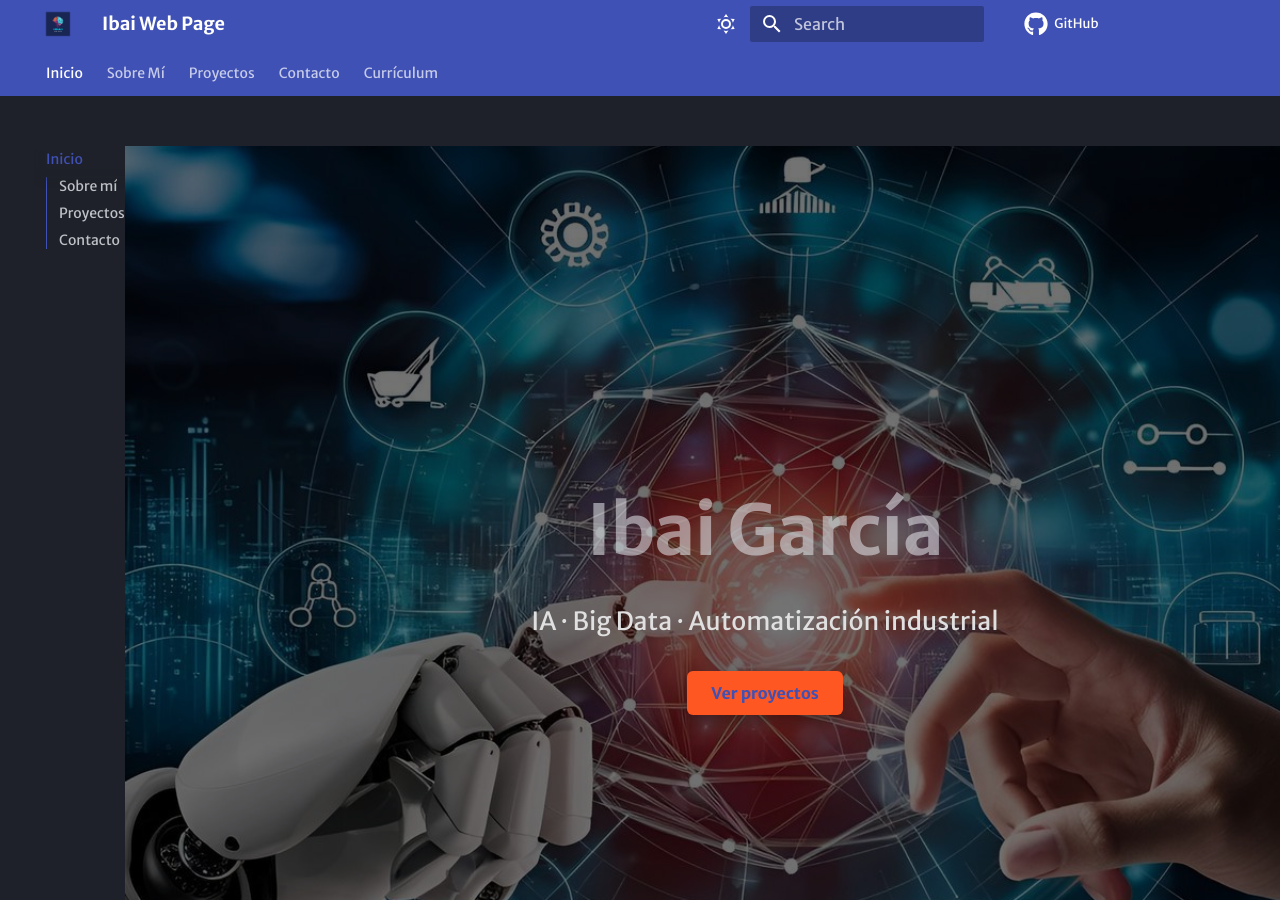
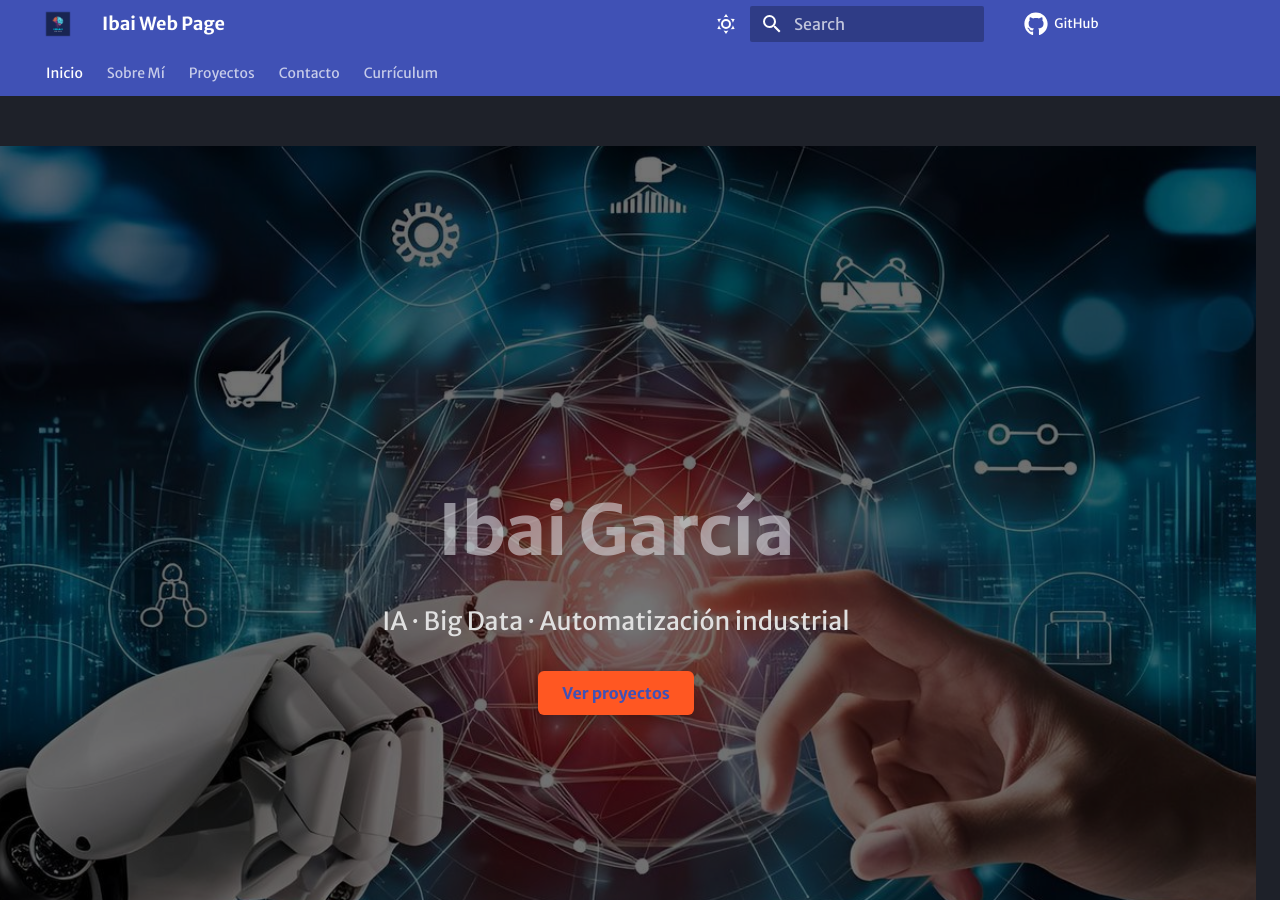
Before and after one commit to ibai-garcia/Ibai-Garcia.github.io, an MkDocs documentation site: the page built from docs/index.md, in a window 1280 px wide and 900 px high. Built offline with MkDocs 1.6.1 and Material for MkDocs 9.7.7, drawn with Linux system fonts in a browser that asks for light colours; some web fonts are replaced; comment, search, counter and statistics services are not loaded.

Commit message:
Cambios en los margenes de la foto de inicio

```diff
--- a/docs/styles/custom.css
+++ b/docs/styles/custom.css
@@ -3,7 +3,7 @@
   position: relative;
   width: 100vw;
   height: 100vh;
-  margin-left: calc(-50vw + 50%);
+  margin-left: calc(-25vw + 0%);
   background-image: url('/assets/images/fondo.jpg'); /* Ajusta si usas otra imagen */
   background-size: cover;
   background-position: center;
@@ -41,7 +41,6 @@
   margin-bottom: 2rem;
   color: #e0e0e0;
 }
-
 .cta-button {
   background-color: #ff5722;
   color: white;
@@ -53,6 +52,11 @@
   transition: background 0.3s ease;
 }
 
+/* Hover para el botón */
+.cta-button:hover {
+  background-color: #e64a19;
+}
+
 .cta-button:hover {
   background-color: #e64a19;
 }
@@ -62,3 +66,7 @@
   .hero-content h1 { font-size: 2.2rem; }
   .hero-content p { font-size: 1rem; }
 }
+/* Ocultar el índice lateral solo si la clase no-sidebar está presente */
+.no-sidebar .sidebar-menu {
+  display: none;
+}
```
